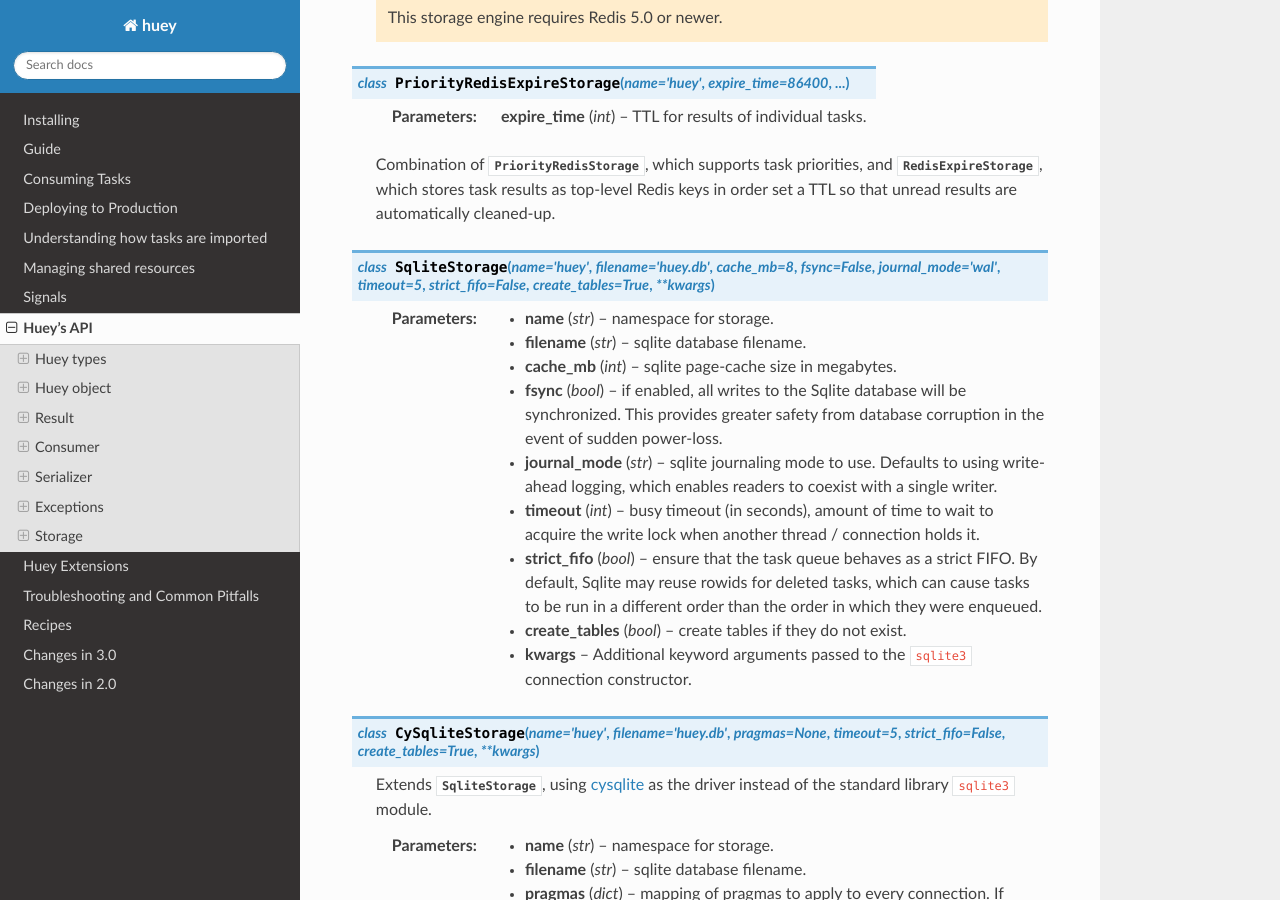
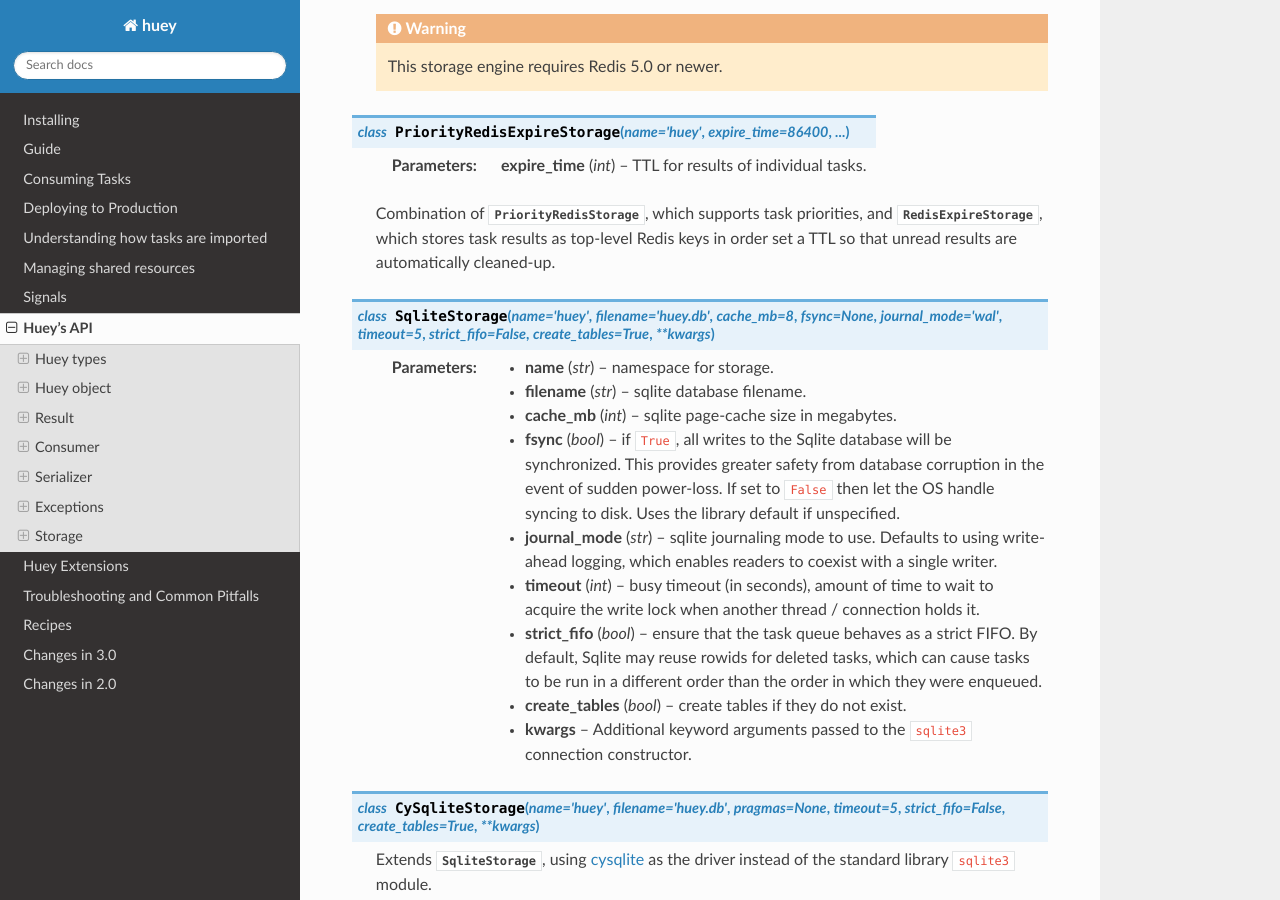
Before and after one commit to coleifer/huey, a Sphinx documentation site: the page built from docs/api.rst, in a window 1280 px wide and 900 px high, scrolled down 46461 px. Built offline with Sphinx 7.4.7 and the Read the Docs theme 3.1.0, drawn with Linux system fonts in a browser that asks for light colours; some of the changed text lies outside the part shown.

Commit message:
Simplify fsync setting behavior for sqlitehuey.

```diff
--- a/docs/api.rst
+++ b/docs/api.rst
@@ -123,7 +123,9 @@
     :param str filename: filename for database, defaults to 'huey.db'.
     :param int cache_mb: megabytes of memory to allow for sqlite page-cache.
     :param bool fsync: use durable writes. Slower but more resilient to
-        corruption in the event of sudden power loss. Defaults to false.
+        corruption in the event of sudden power loss. By default will use the
+        SQLite library's ``synchronous`` setting (typically ``1``, which
+        provides a good balance between durability and performance).
 
     SqliteHuey fully supports task priorities.
 
@@ -2346,14 +2348,15 @@
     automatically cleaned-up.
 
 
-.. py:class:: SqliteStorage(name='huey', filename='huey.db', cache_mb=8, fsync=False, journal_mode='wal', timeout=5, strict_fifo=False, create_tables=True, **kwargs)
+.. py:class:: SqliteStorage(name='huey', filename='huey.db', cache_mb=8, fsync=None, journal_mode='wal', timeout=5, strict_fifo=False, create_tables=True, **kwargs)
 
     :param str name: namespace for storage.
     :param str filename: sqlite database filename.
     :param int cache_mb: sqlite page-cache size in megabytes.
-    :param bool fsync: if enabled, all writes to the Sqlite database will be
+    :param bool fsync: if ``True``, all writes to the Sqlite database will be
         synchronized. This provides greater safety from database corruption in
-        the event of sudden power-loss.
+        the event of sudden power-loss. If set to ``False`` then let the OS
+        handle syncing to disk. Uses the library default if unspecified.
     :param str journal_mode: sqlite journaling mode to use. Defaults to using
         write-ahead logging, which enables readers to coexist with a single
         writer.
```
Also changed, not shown: 1 other file.
